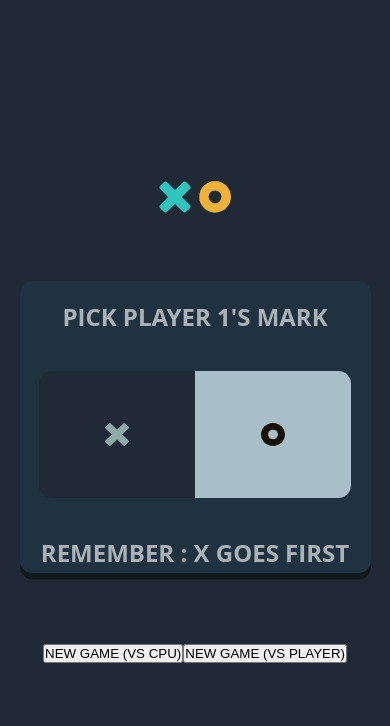
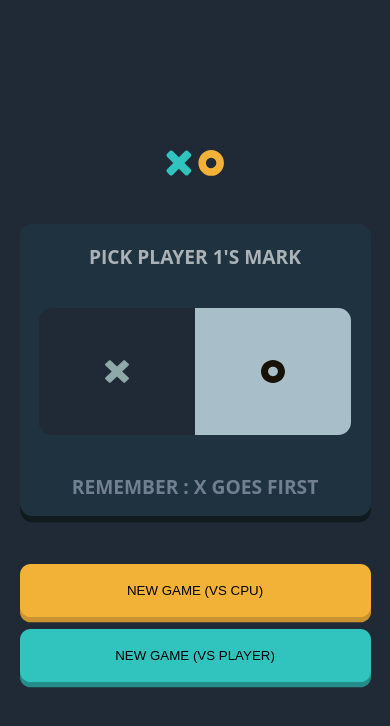
Before and after one commit to YannickSendrey/TicTacToe, a React (Vite) app: page / in a window 390 px wide. Shown: the top 726 px of the page. Built offline with nearby package versions, Linux system fonts and the light colour scheme.

Commit message:
menu css mobile first
Signed-off-by: YannickSendrey <yannicksendrey@gmail.com>

```diff
--- a/src/components/LogoHeader.tsx
+++ b/src/components/LogoHeader.tsx
@@ -1,9 +1,10 @@
 import React from 'react';
 import logo from '/assets/logo.svg';
+import "../css/menu.css";
 
 export const LogoHeader = () => {
 
     return (
-        <img src={logo} alt="logo blue X orange O" />
+        <img src={logo} alt="logo blue X orange O" id="logo" />
     )
 }
--- a/src/components/Menu.tsx
+++ b/src/components/Menu.tsx
@@ -16,11 +16,11 @@ export const Menu = () => {
                         <img src="/assets/icon-o.svg" alt="orange O" id="o" className="letterImg" />
                     </div>
                 </section>
-                <h2>REMEMBER : X GOES FIRST</h2>
+                <h2 id="remember">REMEMBER : X GOES FIRST</h2>
             </main>
             <footer>
-                <button>NEW GAME (VS CPU)</button>
-                <button>NEW GAME (VS PLAYER)</button>
+                <button id="buttonCPU">NEW GAME (VS CPU)</button>
+                <button id="buttonPlayer">NEW GAME (VS PLAYER)</button>
             </footer>
         </div>
     );
--- a/src/css/menu.css
+++ b/src/css/menu.css
@@ -2,13 +2,19 @@
     display: flex;
     flex-direction: column;
     justify-content: center;
-    align-items: center;
     height: 100vh;
     gap: 8%;
+
+}
+
+#logo {
+    width: 15%;
+    margin: 0 auto;
 }
 
 main {
-    width: 80%;
+    margin: -5% auto;
+    width:80%;
     height: 30%;
     background-color: rgba(31, 54, 65, 0.8);
     padding: 5%;
@@ -54,3 +60,29 @@ section {
 .letterImg {
     width: 15%;
 }
+
+h2 {
+    font-size: 1.2em;
+}
+
+#remember {
+    color: slategray;
+}
+
+button {
+    margin: 0 5% 3% 5%;
+    border: none;
+    width:90%;
+    height: 4em;
+    border-radius: 0.8em;
+}
+
+#buttonCPU {
+    background-color: #F2B137;
+    box-shadow: 0px 0.4em #c99330;
+}
+
+#buttonPlayer {
+    background-color: #31C3BD;
+    box-shadow: 0px 0.4em #248d8a;
+}
```
